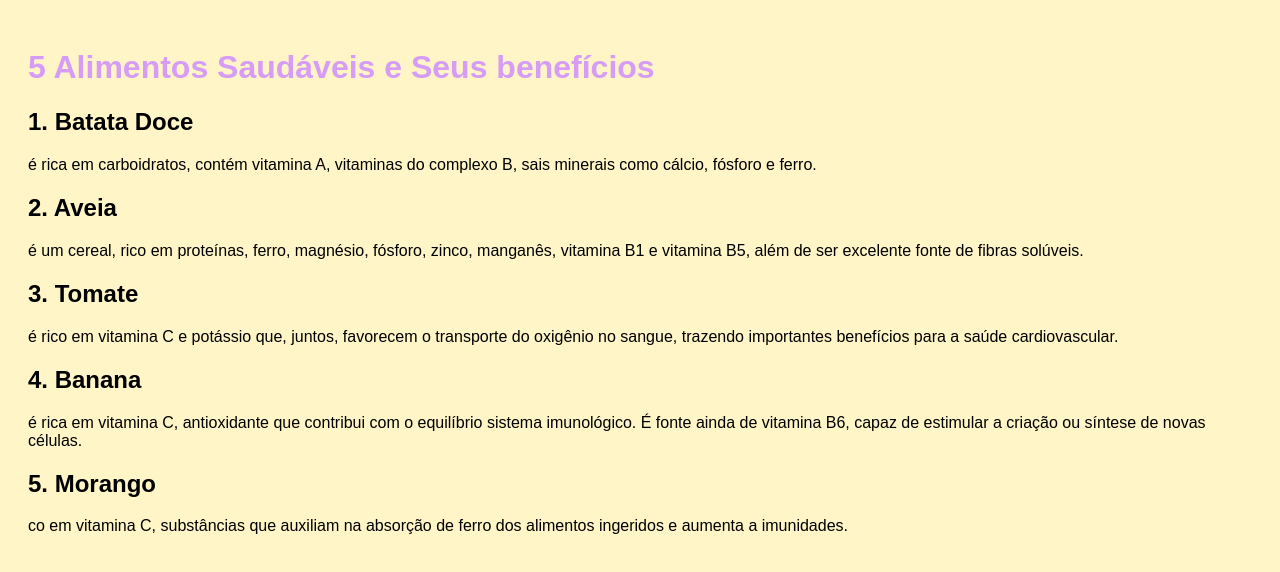
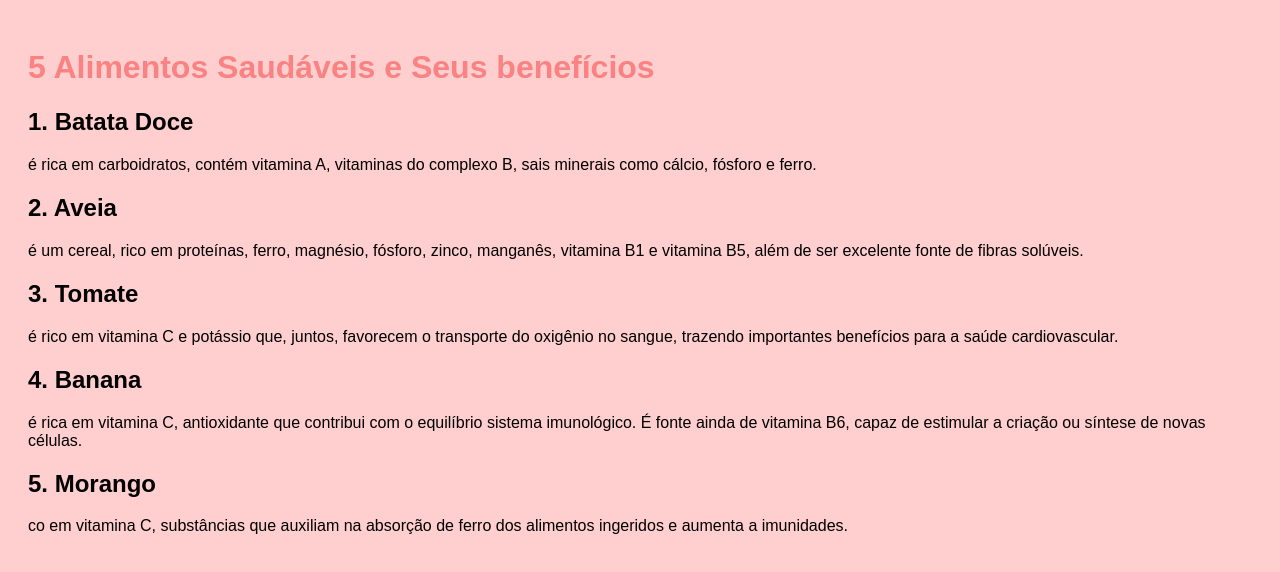
Before and after one commit to rafa-ap-leal/rafaela-frutas, a plain HTML site: page index.html in a window 1280 px wide. Drawn offline with Linux system fonts and the light colour scheme.

Commit message:
mudança de cor de novo.

```diff
--- a/index.html
+++ b/index.html
@@ -17,11 +17,11 @@
   <style>
     body {
       font-family: Arial, sans-serif;
-      background-color: #fff5c6;
+      background-color: #ffcece;
       padding: 20px;
     }
     h1 {
-      color: #d69cf8;
+      color: #fa8282;
     }
     .alimento {
       margin-bottom: 20px;
```
